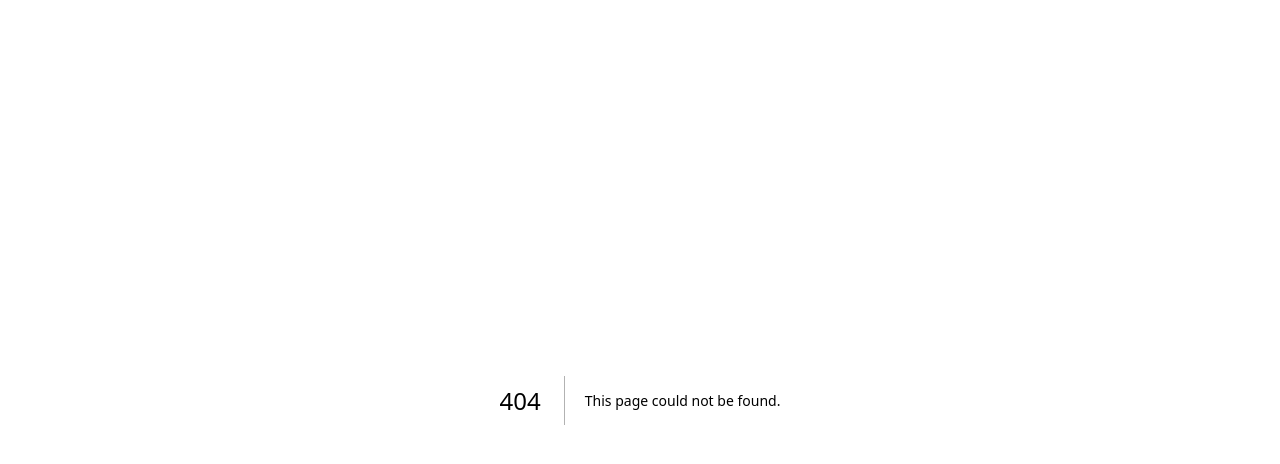
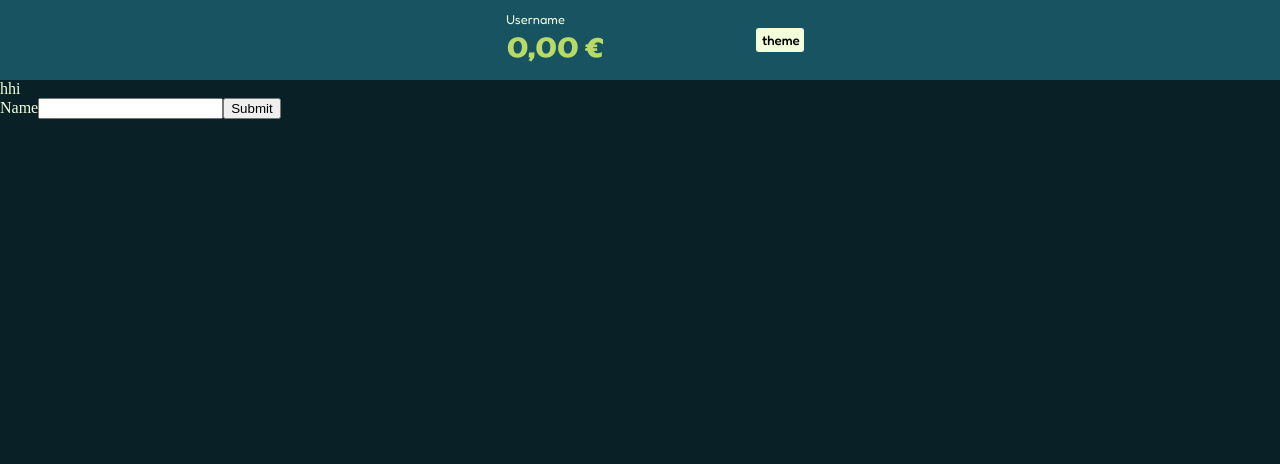
Before and after one commit to Satttoshi/idle-boss, a Next.js app: page /boss-floor in a window 1280 px wide. Before the commit this address had no page. Shown: the top 464 px of the page. Built offline with nearby package versions, Linux system fonts and the light colour scheme.

Commit message:
create Boss floor page

```diff
--- /dev/null
+++ b/pages/boss-floor/index.js
@@ -0,0 +1,28 @@
+import MoneyDisplay from "~/src/components/MoneyDisplay";
+
+export default function BossFloor() {
+  function handleChange(event) {
+    if (event.target.value.includes(" ")) {
+      event.target.value = event.target.value.replace(" ", "");
+    }
+  }
+
+  function handleSubmit(event) {
+    event.preventDefault();
+    const formData = new FormData(event.target);
+    const data = Object.fromEntries(formData);
+    console.log(data);
+  }
+
+  return (
+    <>
+      <MoneyDisplay />
+      <div>hhi</div>
+      <form onSubmit={handleSubmit} aria-label="change username">
+        <label htmlFor="name">Name</label>
+        <input id="name" type="text" onChange={handleChange} min="3" required />
+        <button type="submit">Submit</button>
+      </form>
+    </>
+  );
+}
--- a/src/components/PopupText.js
+++ b/src/components/PopupText.js
@@ -17,11 +17,11 @@ export default function PopupText({ tier }) {
 }
 
 const PopupAnimation = keyframes`
-  0% {
+  from {
     opacity: 1;
     transform: translateY(0px);
     }
-  100% {
+  to {
     opacity: 0;
     transform: translateY(-10px);
     }`;
```
